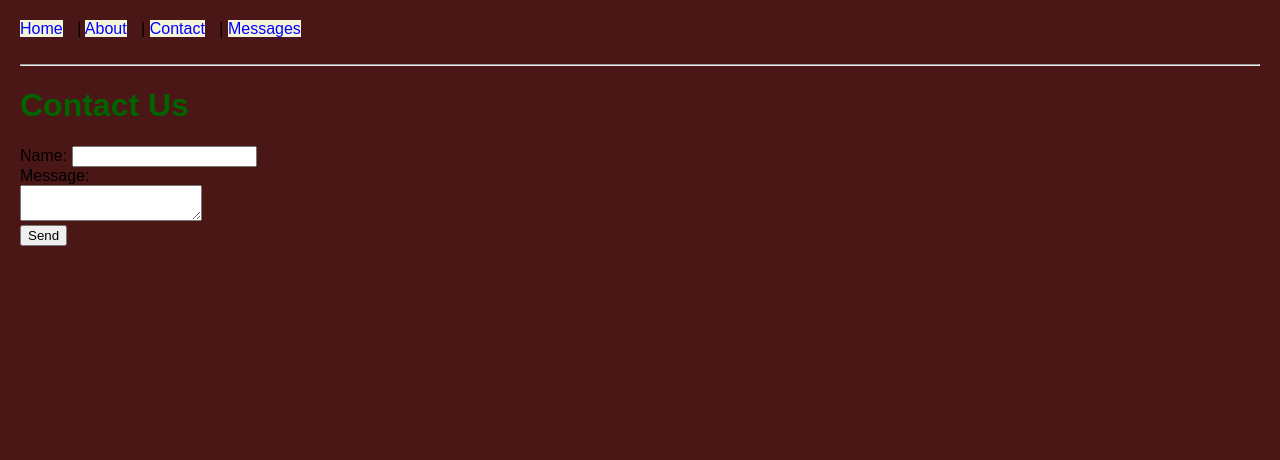
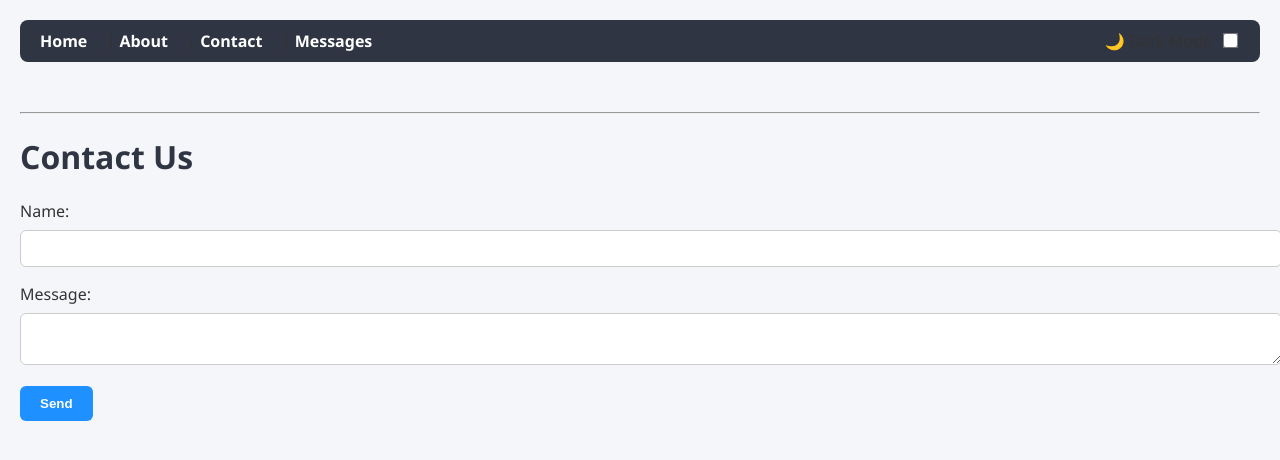
Before and after one commit to deadpool856/flask_site, a Flask app: page /contact in a window 1280 px wide. Shown: the top 460 px of the page. Run offline with Flask 3, Linux system fonts and the light colour scheme.

Commit message:
Add dark mode switch and UI updates

```diff
--- a/app/static/style.css
+++ b/app/static/style.css
@@ -1,24 +1,122 @@
 body {
-    font-family: Arial, sans-serif;
-    margin: 20px;
-    background-color: rgb(75, 22, 22);
+    font-family: 'Segoe UI', Tahoma, Geneva, Verdana, sans-serif;
+    background-color: #f4f6f9;
+    color: #333;
+    margin: 0;
+    padding: 20px;
+}
+
+nav {
+    background-color: #2f3542;
+    padding: 10px 20px;
+    border-radius: 8px;
+    margin-bottom: 20px;
 }
 
 nav a {
-    margin-right: 10px;
+    color: #ffffff;
     text-decoration: none;
-    color: blue;
-    background-color: beige ;
+    margin-right: 15px;
+    font-weight: bold;
+}
+
+nav a:hover {
+    color: #70a1ff;
 }
 
 h1 {
-    color: darkgreen;
+    color: #2f3542;
+}
+
+input[type="text"],
+input[type="password"],
+textarea {
+    width: 100%;
+    padding: 10px;
+    margin-top: 8px;
+    margin-bottom: 16px;
+    border: 1px solid #ccc;
+    border-radius: 6px;
+}
+
+input[type="submit"] {
+    background-color: #1e90ff;
+    color: white;
+    border: none;
+    padding: 10px 20px;
+    border-radius: 6px;
+    cursor: pointer;
+    font-weight: bold;
+}
+
+input[type="submit"]:hover {
+    background-color: #3742fa;
 }
 
 .flash.success {
-    background-color: #e0ffe0;
-    border: 1px solid #66cc66;
+    background-color: #dff9fb;
+    border-left: 6px solid #1e90ff;
     padding: 10px;
-    margin-bottom: 10px;
-    color: #006600;
+    margin-bottom: 20px;
+    border-radius: 5px;
 }
+
+.flash.danger {
+    background-color: #f8d7da;
+    border-left: 6px solid #e74c3c;
+    padding: 10px;
+    margin-bottom: 20px;
+    border-radius: 5px;
+}
+
+.flash.info {
+    background-color: #d1ecf1;
+    border-left: 6px solid #17a2b8;
+    padding: 10px;
+    margin-bottom: 20px;
+    border-radius: 5px;
+}
+
+/* DARK MODE STYLES */
+body.dark-mode {
+    background-color: #1e1e1e;
+    color: #f1f1f1;
+}
+
+body.dark-mode nav {
+    background-color: #3a3a3a;
+}
+
+body.dark-mode nav a {
+    color: #f1f1f1;
+}
+
+body.dark-mode nav a:hover {
+    color: #70a1ff;
+}
+
+body.dark-mode input,
+body.dark-mode textarea {
+    background-color: #333;
+    color: #f1f1f1;
+    border: 1px solid #666;
+}
+
+body.dark-mode input[type="submit"] {
+    background-color: #2f80ed;
+}
+
+body.dark-mode .flash.success {
+    background-color: #223322;
+    border-left-color: #70ff70;
+}
+
+body.dark-mode .flash.danger {
+    background-color: #331c1c;
+    border-left-color: #ff4d4d;
+}
+
+body.dark-mode .flash.info {
+    background-color: #1c2e33;
+    border-left-color: #17a2b8;
+}
--- a/app/templates/base.html
+++ b/app/templates/base.html
@@ -6,10 +6,43 @@
 </head>
 <body>
   <nav>
-    <a href="/">Home</a> | <a href="/about">About</a> | <a href="/contact">Contact</a> | <a href="/messages"> Messages </a>
+    <a href="/">Home</a> |
+    <a href="/about">About</a> |
+    <a href="/contact">Contact</a> |
+    <a href="/messages">Messages</a>
+    <label style="float:right;">
+      🌙 Dark Mode
+      <input type="checkbox" id="darkModeToggle" style="transform: scale(1.2); margin-left: 8px;">
+    </label>
   </nav>
+
   <br>
   <hr>
+
   {% block content %}{% endblock %}
+
+  <script>
+    const toggle = document.getElementById('darkModeToggle');
+    const body = document.body;
+
+    toggle.addEventListener('change', function () {
+      if (this.checked) {
+        body.classList.add('dark-mode');
+        localStorage.setItem('theme', 'dark');
+      } else {
+        body.classList.remove('dark-mode');
+        localStorage.setItem('theme', 'light');
+      }
+    });
+
+    // Load saved theme on page load
+    window.addEventListener('DOMContentLoaded', () => {
+      const savedTheme = localStorage.getItem('theme');
+      if (savedTheme === 'dark') {
+        toggle.checked = true;
+        body.classList.add('dark-mode');
+      }
+    });
+  </script>
 </body>
 </html>
```
